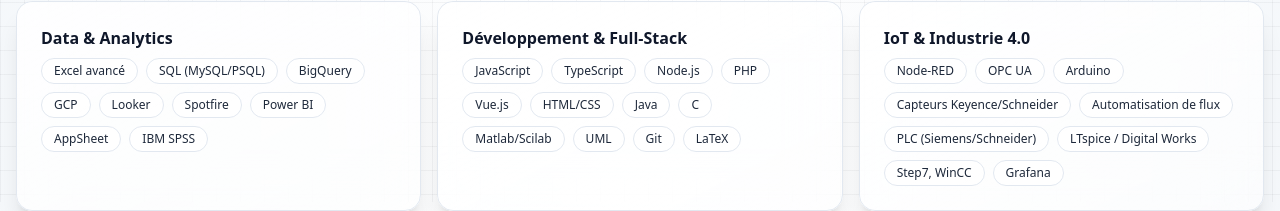
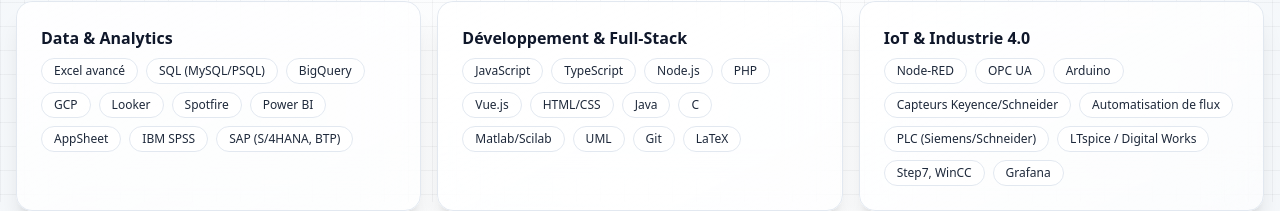
Before and after one commit to taha-mesbahi/taha-portfolio, a React (Vite) app: page /#/ in a window 1280 px wide. Shown: the part 598-809 px from the top of the page. Built offline with nearby package versions, Linux system fonts and the light colour scheme; no server answers; the database is empty.

Commit message:
Ajout SAP section compétences

```diff
--- a/src/App.jsx
+++ b/src/App.jsx
@@ -43,6 +43,7 @@ const skills = {
     "Power BI",
     "AppSheet",
     "IBM SPSS",
+    "SAP (S/4HANA, BTP)"
   ],
   "Développement & Full‑Stack": [
     "JavaScript",
```
